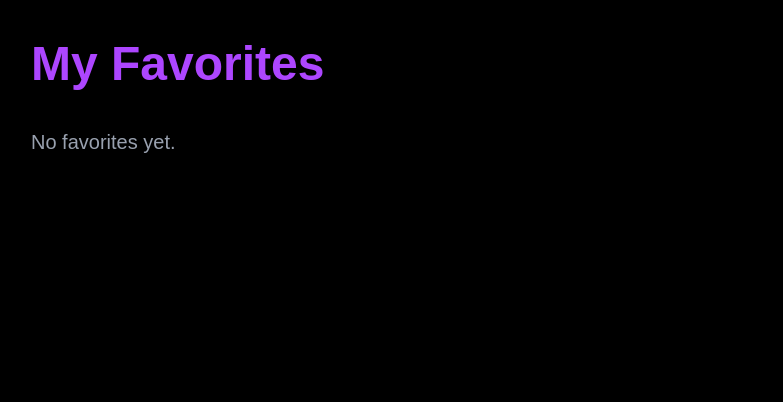
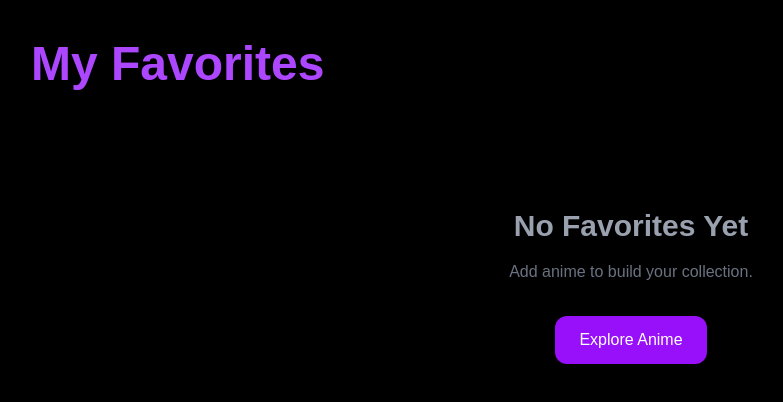
Before and after one commit to Jhadid07/devilanime, a Next.js app: page /favorites in a window 1280 px wide. Shown: the top 402 px of the page, without its empty margins (9-792 px from the left). Built offline with nearby package versions, Linux system fonts and the light colour scheme.

Commit message:
DEVILANIME v2 details page and favorites system

```diff
--- a/src/app/favorites/page.tsx
+++ b/src/app/favorites/page.tsx
@@ -41,9 +41,24 @@ export default function FavoritesPage() {
 
         {favorites.length === 0 ? (
 
-          <div className="text-gray-400 text-xl">
-            No favorites yet.
-          </div>
+          <div className="flex flex-col items-center justify-center py-20">
+
+  <h2 className="text-3xl font-bold text-gray-400">
+    No Favorites Yet
+  </h2>
+
+  <p className="mt-4 text-gray-500">
+    Add anime to build your collection.
+  </p>
+
+  <Link
+    href="/"
+    className="mt-8 bg-purple-600 px-6 py-3 rounded-xl hover:bg-purple-700"
+  >
+    Explore Anime
+  </Link>
+
+</div>
 
         ) : (
 
@@ -52,9 +67,9 @@ export default function FavoritesPage() {
             {favorites.map((anime: any, index: number) => (
 
               <div
-                key={`${anime.mal_id}-${index}`}
-                className="bg-gray-900 rounded-2xl overflow-hidden"
-              >
+  key={`${anime.mal_id}-${index}`}
+  className="relative bg-gray-900 rounded-2xl overflow-hidden hover:scale-105 hover:-translate-y-1 transition duration-300 border border-gray-800 hover:border-purple-500"
+>
 
                 <Link href={`/anime/${anime.mal_id}`}>
 
@@ -63,6 +78,10 @@ export default function FavoritesPage() {
                     alt={anime.title}
                     className="w-full h-80 object-cover hover:scale-105 transition"
                   />
+
+                  <div className="absolute top-3 right-3 bg-purple-600 px-3 py-1 rounded-full text-sm">
+  ⭐ {anime.score}
+</div>
 
                 </Link>
 
```
Also changed, not shown: src/app/anime/[id]/page.tsx (+31 -5 lines).
